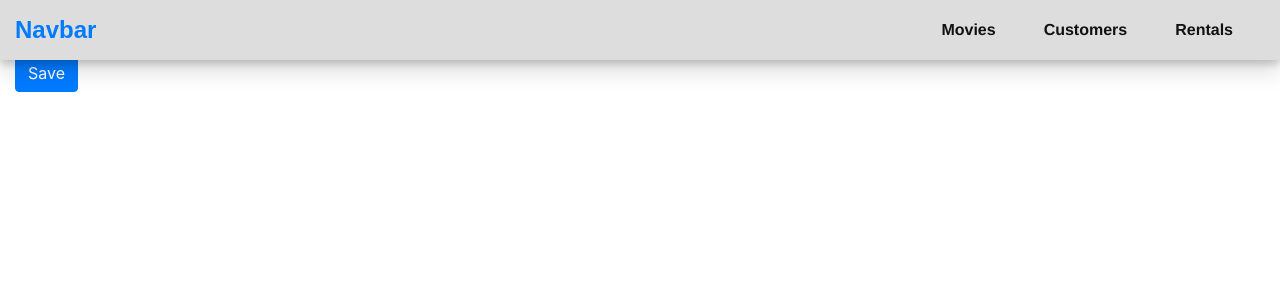
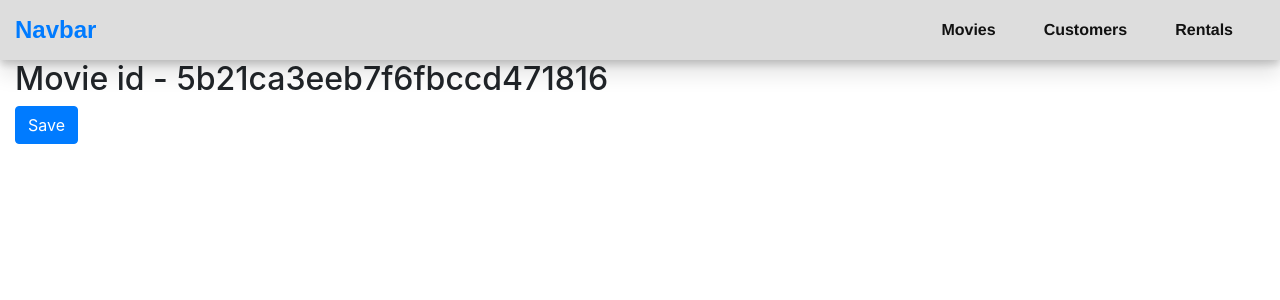
Before and after one commit to Shohzod-Abdusamatov-7777777/table-movies, a React (Create React App) app: page /movies/5b21ca3eeb7f6fbccd471816 in a window 1280 px wide. Shown: the top 300 px of the page. Built offline with nearby package versions, Linux system fonts and the light colour scheme.

Commit message:
movies form change

```diff
--- a/src/components/movieForm.js
+++ b/src/components/movieForm.js
@@ -2,7 +2,7 @@ import React from 'react'
 
 const MovieForm = ({match,history}) => {
     return (
-        <div className="mt-2">
+        <div style={{paddingTop:"60px"}}>
             <h2 className="display-5">Movie id - {match.params.id}</h2>
             <button className="btn btn-primary" onClick={()=>{history.replace("/movies")}}>Save</button>
         </div>
```
